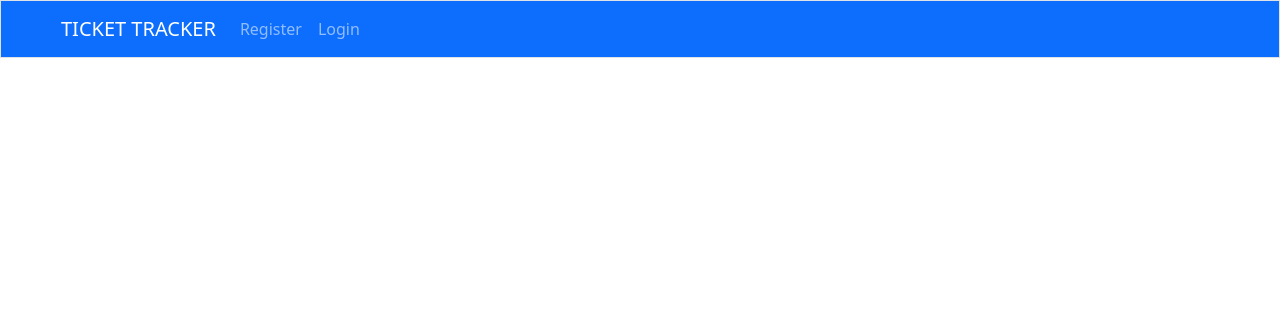
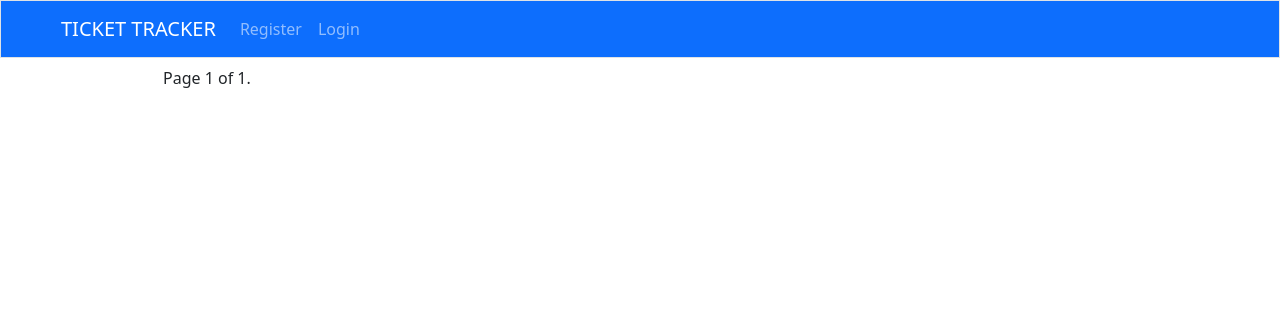
Before and after one commit to amyjprogrammer/bug_tracker, a Django app: page / in a window 1280 px wide. Shown: the top 318 px of the page. Run offline with Django 3.2, Linux system fonts and the light colour scheme; data that the repository does not hold is empty.

Commit message:
added Pagination to home page

```diff
--- a/issue_tracker/templates/issue_tracker/home.html
+++ b/issue_tracker/templates/issue_tracker/home.html
@@ -6,9 +6,9 @@
 
   <div class="row list-group">
 
-    {% for ticket in tickets %}
+    {% for ticket in page_obj %}
 
-    <a href="{% url 'issue_tracker:ticket_comment' ticket.id %}" class="list-group-item-action flex-column align-items-start" id={{ ticket.id }}>
+    <a href="{% url 'issue_tracker:ticket_comment' ticket.id %}" class="list-group-item-action flex-column align-items-start" id="ticket_look">
       <div class="card card-body border-success mb-1 mt-2">
         <div class="d-flex w-100 justify-content-between ">
 
@@ -32,8 +32,24 @@
       </div>
     </a>
     {% endfor %}
+    <div class="pagination">
+      <span class="step-links">
+        {% if page_obj.has_previous %}
+            <a href="?page=1">&laquo; first</a>
+            <a href="?page={{ page_obj.previous_page_number }}">previous</a>
+        {% endif %}
 
-</div>
+        <span class="current">
+            Page {{ page_obj.number }} of {{ page_obj.paginator.num_pages }}.
+        </span>
+
+        {% if page_obj.has_next %}
+            <a href="?page={{ page_obj.next_page_number }}">next</a>
+            <a href="?page={{ page_obj.paginator.num_pages }}">last &raquo;</a>
+        {% endif %}
+      </span>
+    </div>
+  </div>
 
 
 
--- a/issue_tracker/views.py
+++ b/issue_tracker/views.py
@@ -2,14 +2,19 @@ from django.shortcuts import render, redirect, get_object_or_404
 from django.contrib.auth.models import User
 from django.contrib.auth.decorators import login_required
 from django.contrib import messages
+from django.core.paginator import Paginator
 
 
 from .models import Ticket, TicketComment, AdminTicket
 
 #Home page will show all the open tickets (no login required)
 def home(request):
-    tickets = Ticket.objects.all()
-    context = {'tickets': tickets}
+    tickets = Ticket.objects.all().order_by('-date_added')
+    paginator = Paginator(tickets,10) # Show 2 contacts per page.
+
+    page_number = request.GET.get('page')
+    page_obj = paginator.get_page(page_number)
+    context = {'page_obj': page_obj}
     return render(request, 'issue_tracker/home.html', context)
 
 def ticket_comment(request, ticket_id):
--- a/static/css/main.css
+++ b/static/css/main.css
@@ -8,8 +8,8 @@ a {
   text-decoration: none;
 }
 
-a:hover {
-  text-decoration: underline;
+#ticket_look:hover {
+  background-color: lightgray;
 }
 
 .list-group-item, .list-group-item:hover {
@@ -19,6 +19,7 @@ a:hover {
 .issue-description {
   font-size: 17px;
   padding: 1rem 5rem 1rem 1rem;
+  color: blue;
 }
 
 .card-body {
```
